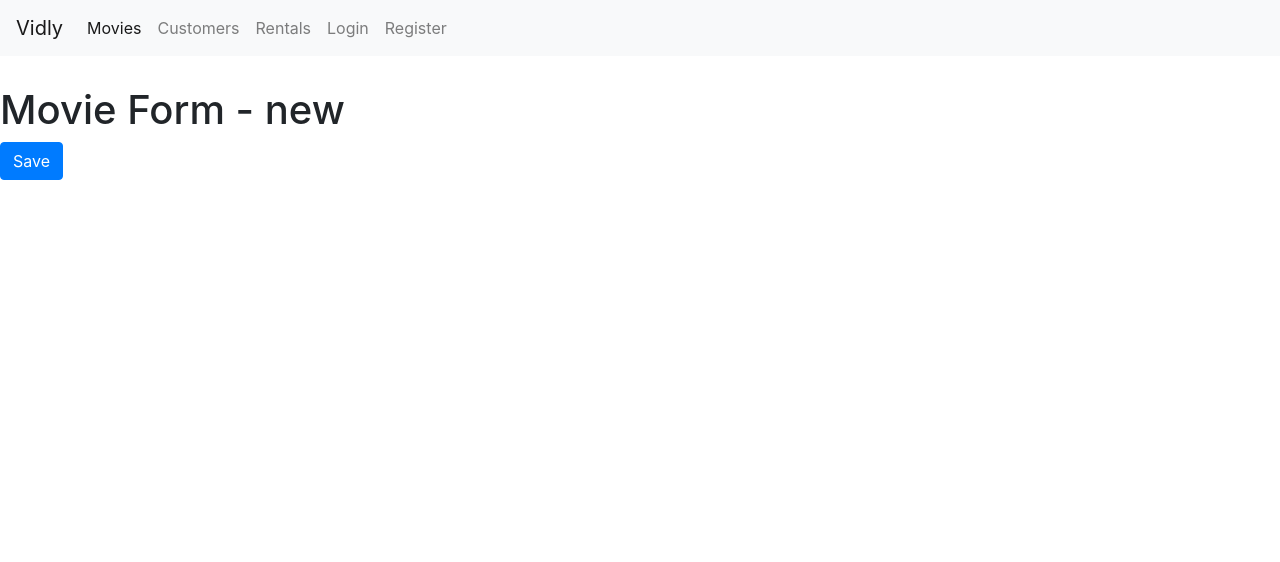
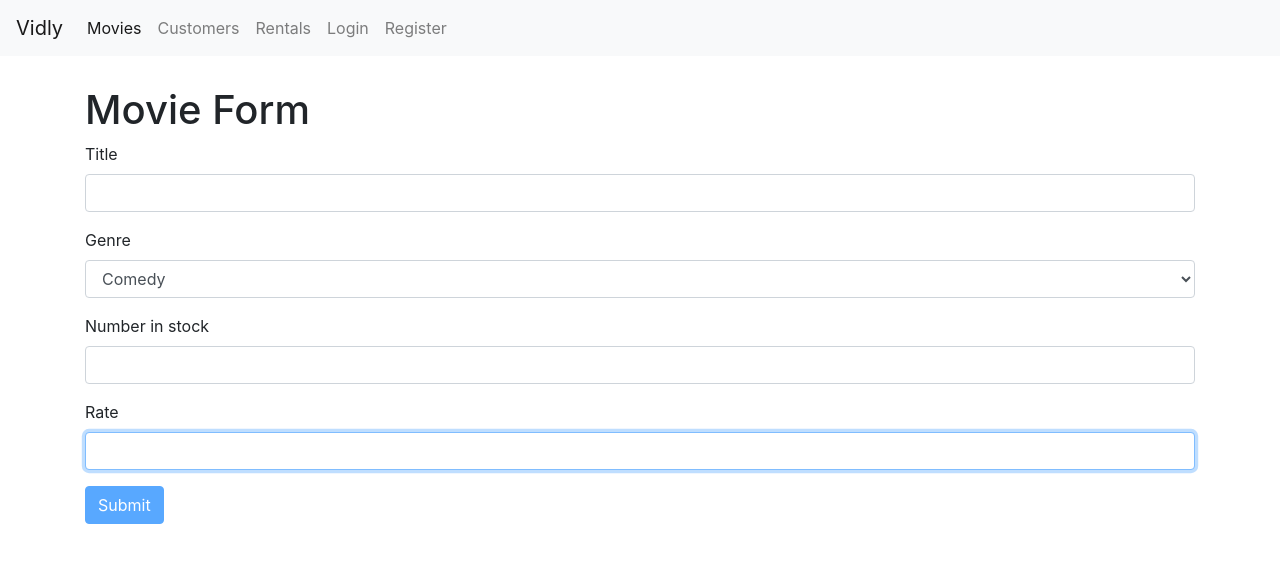
Before and after one commit to msinta/react-codewmosh, a React (Create React App) app in the folder vidly/: page /movies/new in a window 1280 px wide. Shown: the top 562 px of the page. Built offline with nearby package versions, Linux system fonts and the light colour scheme.

Commit message:
created drop-down menu for genre select

```diff
--- a/vidly/src/App.js
+++ b/vidly/src/App.js
@@ -15,8 +15,8 @@ function App() {
     <div>
       <NavBar />
       <Switch>
+        <Route path="/movies/new" exact component={newMovie} />
         <Route path="/movies/:id" component={MovieDetails} />
-        <Route path="/movies/new" component={newMovie} />
         <Route path="/movies" component={Movies} />
         <Route path="/customers" component={Customers} />
         <Route path="/rentals" component={Rentals} />
--- a/vidly/src/components/common/form.jsx
+++ b/vidly/src/components/common/form.jsx
@@ -76,6 +76,30 @@ class Form extends Component {
       />
       )
       }
+
+      renderSelect(name, label, options) {
+        const { data, errors } = this.state;
+
+        return (
+          <div className="form-group">
+            <label htmlFor={name}>{label}</label>
+            <select
+              name={name}
+              id={name}
+              value={data[name]}
+              onChange={this.handleChange}
+              className="form-control"
+            >
+              {options.map((option) => (
+                <option key={option.value} value={option.value}>
+                  {option.label}
+                </option>
+              ))}
+            </select>
+            {errors[name] && <div className="alert alert-danger">{errors[name]}</div>}
+          </div>
+        );
+      }
   }
 
 export default Form;
--- a/vidly/src/components/moviesnew.jsx
+++ b/vidly/src/components/moviesnew.jsx
@@ -3,29 +3,32 @@ import Form from "./common/form";
 import Joi from "joi-browser";
 
 class newMovie extends Form {
- state = {
-   data: { Title: "", Genre: "", Number_in_stock: "" , Rate:""},
-   errors: {},
- };
+  state = {
+    data: { title: "", genre: "", number_in_stock: null, rate: null },
+    errors: {},
+  };
 
- schema = {
-   Title: Joi.string().required().label("Title"),
-   Genre: Joi.string().min(5).required().label("Genre"),
-   Number_in_stock: Joi.string().required().label("Number in stock"),
-   Rate: Joi.string().required().label("Name"),
- };
+  schema = {
+    title: Joi.string().required().label("Title"),
+    genre: Joi.string().required().label("Genre"),
+    number_in_stock: Joi.number().min(0).required().label("Number in stock"),
+    rate: Joi.number().min(0).max(10).required().label("Rate"),
+  };
 
   render() {
     return (
       <div className="container">
-        <h1>Register</h1>
+        <h1>Movie Form</h1>
         <form onSubmit={this.handleSubmit}>
           {this.renderInput("title", "Title")}
-          {this.renderInput("genre", "Genre",)}
-          {this.renderInput("number in stock", "Number in stock")}
+          {this.renderSelect("genre", "Genre", [
+            { label: "Comedy", value: "comedy" },
+            { label: "Romance", value: "romance" },
+            { label: "Thriller", value: "thriller" },
+          ])}
+          {this.renderInput("number_in_stock", "Number in stock")}
           {this.renderInput("rate", "Rate")}
           {this.renderButton("Submit")}
-
         </form>
       </div>
     );
```
Lines whose indentation alone changed are shown as unchanged.
